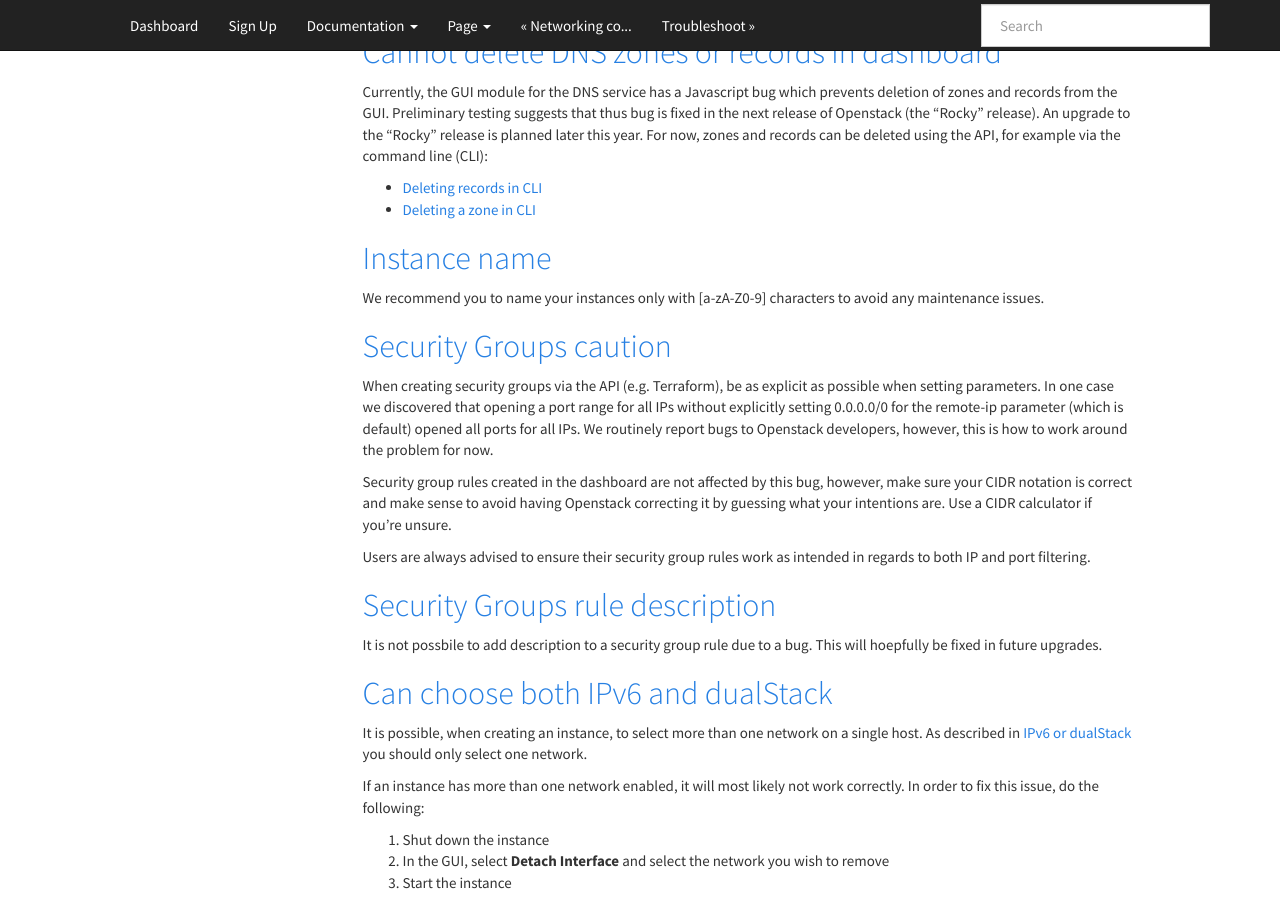
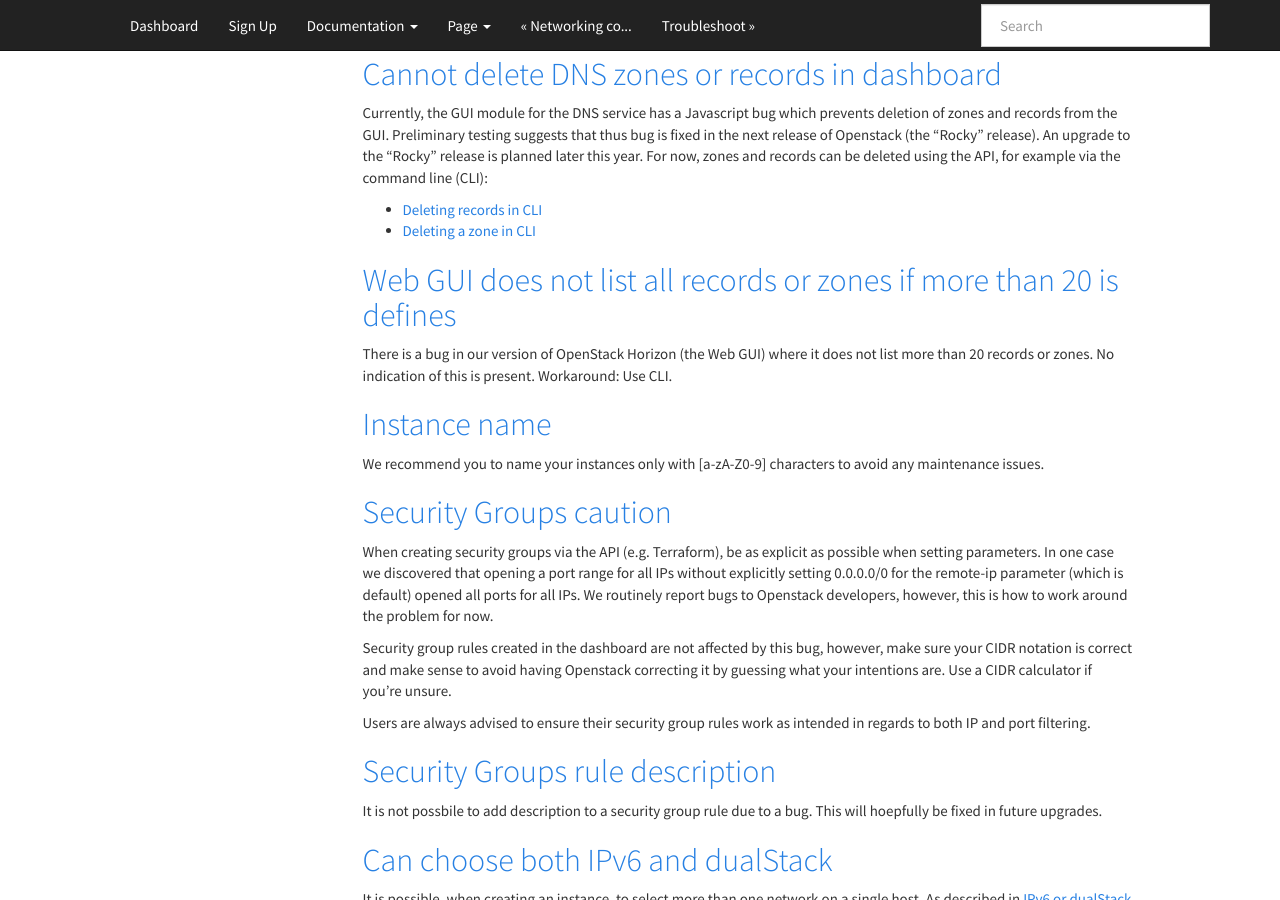
Before and after one commit to norcams/docs-enduser, a Sphinx documentation site: the page built from docs/known-issues.rst, in a window 1280 px wide and 900 px high, scrolled down 4037 px. Built offline with Sphinx 7.4.7, drawn with Linux system fonts in a browser that asks for light colours; some of the changed text lies outside the part shown.

Commit message:
Document bug in designate

```diff
--- a/docs/known-issues.rst
+++ b/docs/known-issues.rst
@@ -229,6 +229,14 @@ using the API, for example via the command line (CLI):
 * `Deleting records in CLI`_
 * `Deleting a zone in CLI`_
 
+
+Web GUI does not list all records or zones if more than 20 is defines
+---------------------------------------------------------------------
+There is a bug in our version of OpenStack Horizon (the Web GUI) where it does
+not list more than 20 records or zones. No indication of this is present.
+Workaround: Use CLI.
+
+
 Instance name
 -------------
 We recommend you to name your instances only with [a-zA-Z0-9]
```
